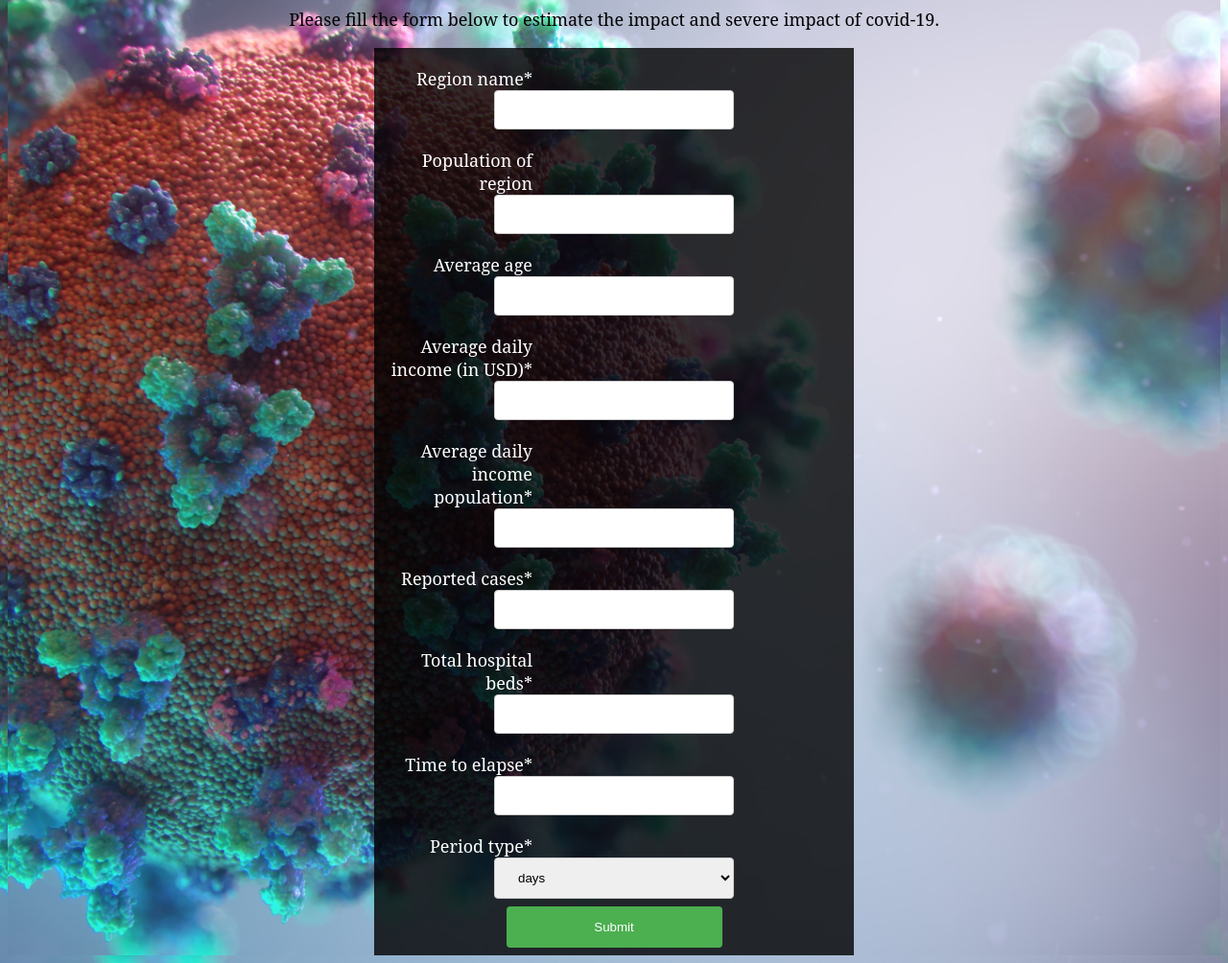
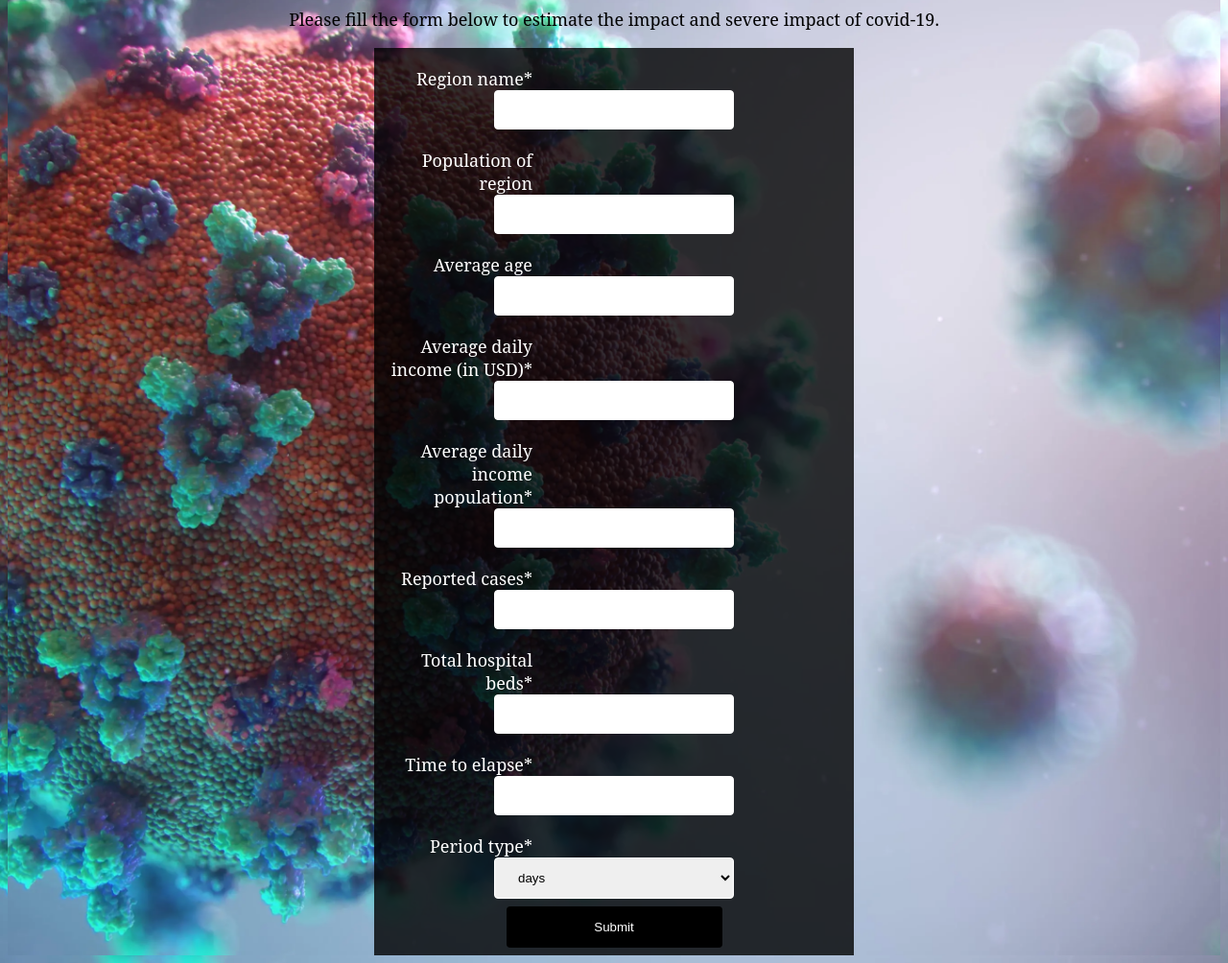
Before and after one commit to Art-Abdullahi/covid-19-estimator, a website: page public/index.html in a window 1280 px wide. Shown: the part 89-1093 px from the top of the page at 96% size. Drawn offline with Linux system fonts and the light colour scheme.

Commit message:
perfomance

```diff
--- a/public/index.html
+++ b/public/index.html
@@ -14,7 +14,7 @@
         text-align: center;
         font-size: large;
         font-family: "Noto Serif";
-        background-image: url(bg.jpg);
+        background-image: url(bg.webp);
         background-position: center;
         /* Center the image */
         background-repeat: no-repeat;
@@ -36,7 +36,7 @@
 
     button {
         width: 45%;
-        background-color: #4caf50;
+        background-color: #000;
         color: white;
         padding: 14px 20px;
         margin: 8px 0;
@@ -70,7 +70,7 @@
         width: 50%;
         padding: 12px 20px;
         display: inline-block;
-        border: 1px solid #ccc;
+        border: 1px solid #fff;
         border-radius: 4px;
         box-sizing: border-box;
     }
```
Also changed, not shown: public/bg.jpg (deleted), public/bg.webp (added).
